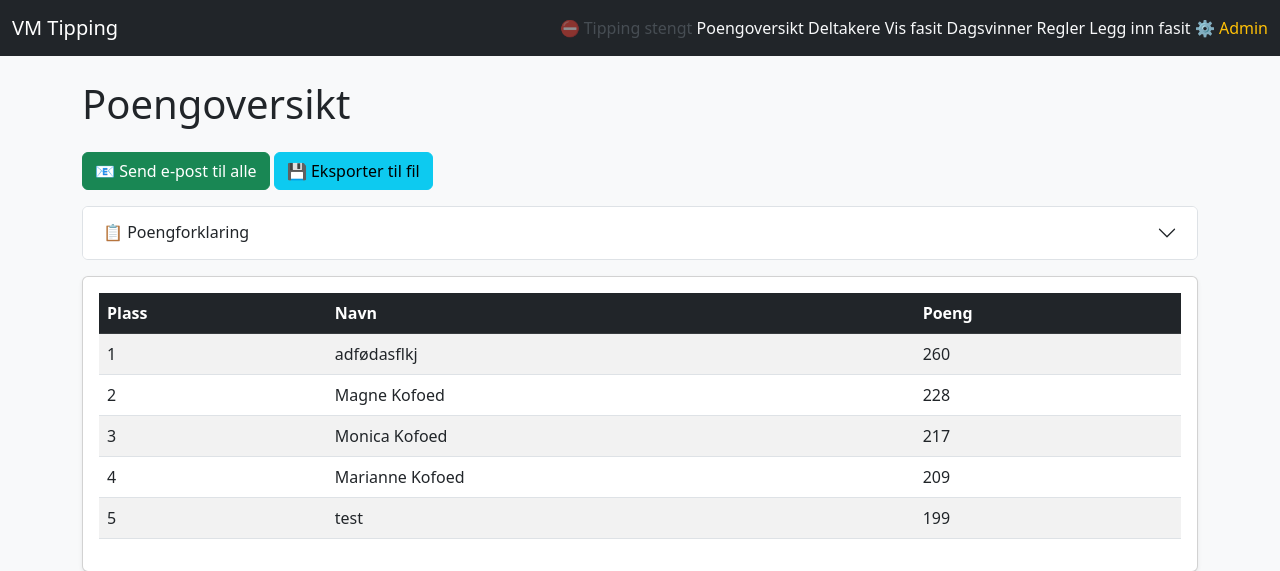
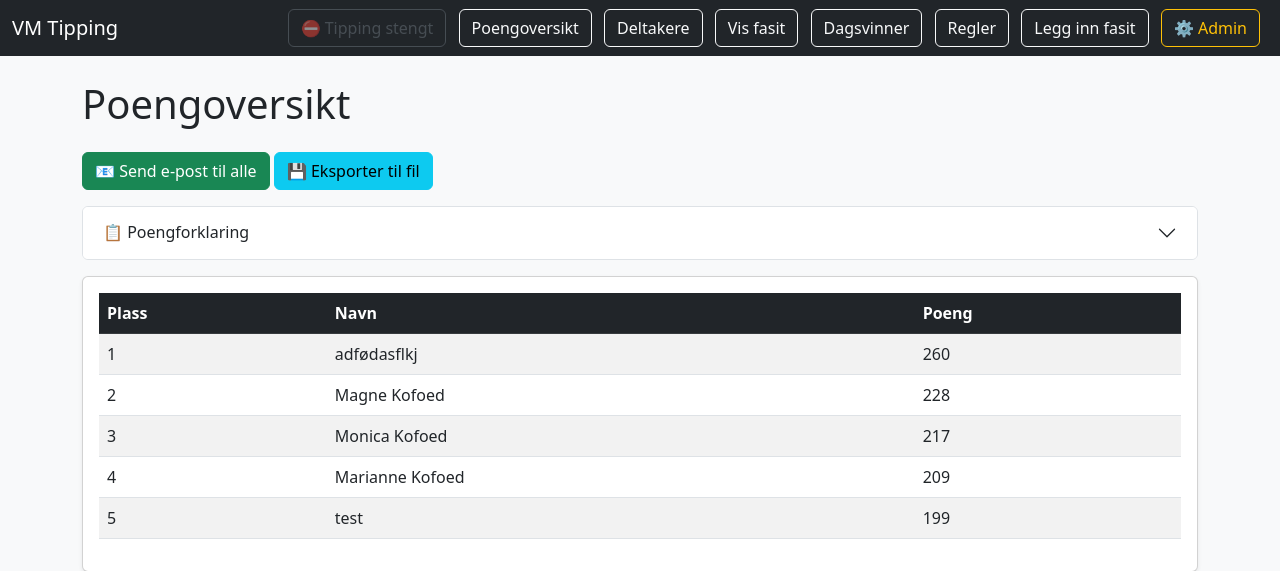
Before and after one commit to magnekofoed01/vmtipping2026, a Flask app: page /poeng in a window 1280 px wide. Shown: the top 571 px of the page. Run offline with Flask 3, Linux system fonts and the light colour scheme; data comes from the database, SQL or seed files in the repository.

Commit message:
Rettet poengeksempel i regler.html, fikset navbar i poeng og resultater

```diff
--- a/templates/poeng.html
+++ b/templates/poeng.html
@@ -11,17 +11,17 @@
         <a class="navbar-brand" href="/">VM Tipping</a>
         <div>
             {% if tipping_stengt %}
-            <span class="nav-link text-secondary d-inline disabled" style="opacity:0.5;">⛔ Tipping stengt</span>
+            <span class="btn btn-outline-secondary me-2 disabled" style="opacity:0.5; cursor:not-allowed;">⛔ Tipping stengt</span>
             {% else %}
-            <a class="nav-link text-light d-inline" href="/tips">Legg inn tips</a>
+            <a class="btn btn-outline-light me-2" href="/tips">Legg inn tips</a>
             {% endif %}
-            <a class="nav-link text-light d-inline" href="/poeng">Poengoversikt</a>
-            <a class="nav-link text-light d-inline" href="/deltakere">Deltakere</a>
-            <a class="nav-link text-light d-inline" href="/fasit">Vis fasit</a>
-            <a class="nav-link text-light d-inline" href="/dagsvinner">Dagsvinner</a>
-            <a class="nav-link text-light d-inline" href="/regler">Regler</a>
-            <a class="nav-link text-light d-inline" href="/resultater">Legg inn fasit</a>
-            <a class="nav-link text-warning d-inline" href="/administrer">⚙️ Admin</a>
+            <a class="btn btn-outline-light me-2" href="/poeng">Poengoversikt</a>
+            <a class="btn btn-outline-light me-2" href="/deltakere">Deltakere</a>
+            <a class="btn btn-outline-light me-2" href="/fasit">Vis fasit</a>
+            <a class="btn btn-outline-light me-2" href="/dagsvinner">Dagsvinner</a>
+            <a class="btn btn-outline-light me-2" href="/regler">Regler</a>
+            <a class="btn btn-outline-light me-2" href="/resultater">Legg inn fasit</a>
+            <a class="btn btn-outline-warning me-2" href="/administrer">⚙️ Admin</a>
         </div>
     </div>
 </nav>
--- a/templates/regler.html
+++ b/templates/regler.html
@@ -96,7 +96,7 @@
                         </tr>
                         <tr class="table-info">
                             <td>Brasil 1-2 Argentina</td><td>Brasil 2-2 Argentina</td>
-                            <td class="points">3</td><td>Riktig HUB (2p) + riktig bortemål (1p)</td>
+                            <td class="points">1</td><td>Feil HUB, men riktig bortemål (1p)</td>
                         </tr>
                         <tr class="table-warning">
                             <td>Brasil 1-1 Argentina</td><td>Brasil 2-2 Argentina</td>
```
Also changed, not shown: templates/resultater.html (+9 -8 lines).
